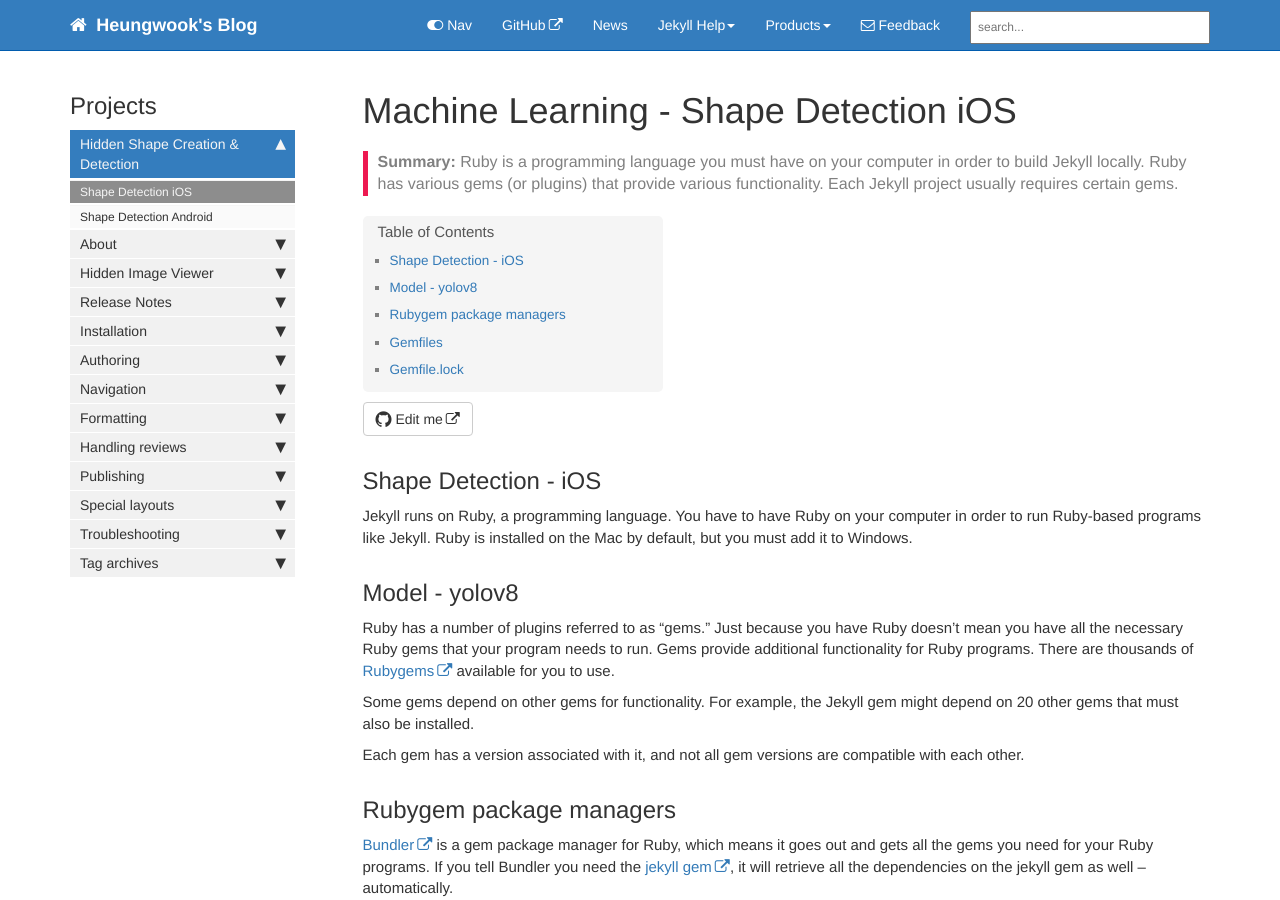
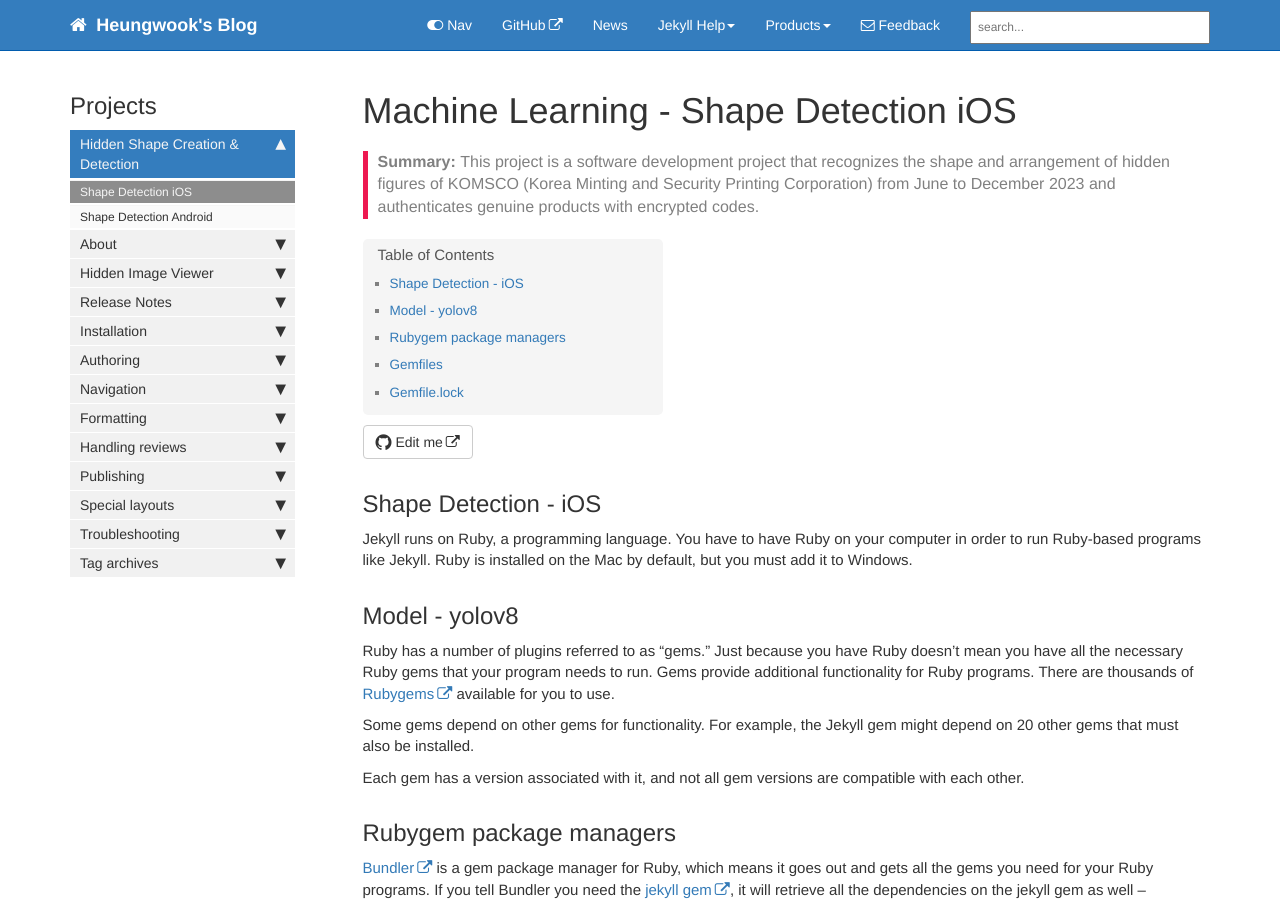
Before and after one commit to heungwook/heungwook.github.io, a Jekyll site: the page built from pages/doc2023/doc202301_01.md, in a window 1280 px wide and 900 px high. Built offline with Jekyll 4.4.1, drawn with Linux system fonts in a browser that asks for light colours; comment, search, counter and statistics services are not loaded.

Commit message:
20240224 1523

```diff
--- a/_data/sidebars/mydoc_sidebar.yml
+++ b/_data/sidebars/mydoc_sidebar.yml
@@ -11,7 +11,7 @@
     folderitems:
 
     - title: Shape Detection iOS
-      url: /proj_202401_01.html
+      url: /doc202301_01.html
       output: web, pdf
 
     - title: Shape Detection Android
--- a/pages/mydoc/proj_202401_01.md
+++ b/pages/doc2023/doc202301_01.md
@@ -2,10 +2,10 @@
 title: Machine Learning - Shape Detection iOS
 tags: [machine_learning, object_detection, ios]
 keywords:
-summary: "Ruby is a programming language you must have on your computer in order to build Jekyll locally. Ruby has various gems (or plugins) that provide various functionality. Each Jekyll project usually requires certain gems."
+summary: "This project is a software development project that recognizes the shape and arrangement of hidden figures of KOMSCO (Korea Minting and Security Printing Corporation) from June to December 2023 and authenticates genuine products with encrypted codes."
 sidebar: mydoc_sidebar
-permalink: proj_202401_01.html
-folder: mydoc
+permalink: doc202301_01.html
+folder: doc2023
 ---
 
 ## Shape Detection - iOS
```
